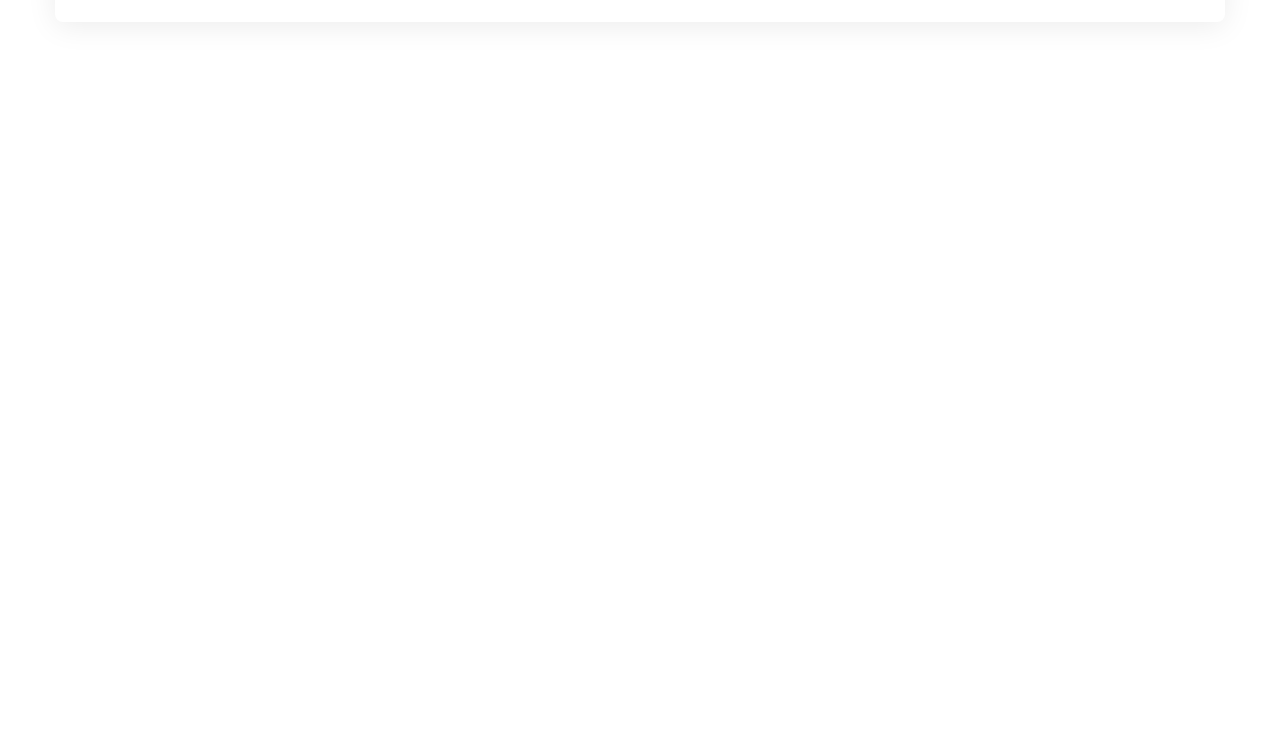
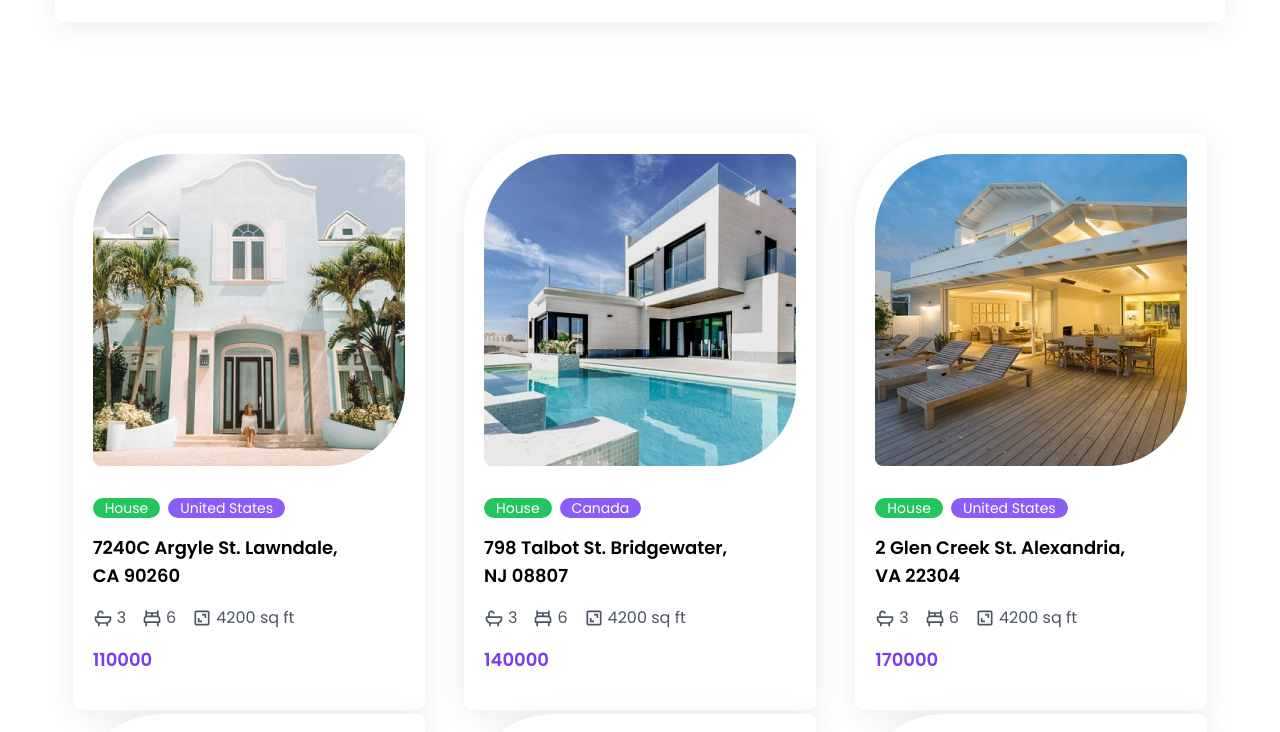
Before and after one commit to khunemz/rx-real-estate, a React (Create React App) app: page / in a window 1280 px wide. Shown: the part 744-1476 px from the top of the page. Built offline with nearby package versions, Linux system fonts and the light colour scheme; the HTML template or start-up script is replaced by a standard one.

Commit message:
:sparkles: create new pages

```diff
--- a/src/components/House.js
+++ b/src/components/House.js
@@ -1,7 +1,50 @@
 import React from 'react';
+import { BiBed, BiBath, BiArea } from 'react-icons/bi'
 
-const House = () => {
-  return <div>House</div>;
+const House = ({ house }) => {
+  const { image, type, country, address, bedrooms, bathrooms, surface, price } = house;
+  return (
+    <div className='bg-white shadow-1 p-5 rounded-lg rounded-tl-[90px] w-full max-w-[352px]
+      mx-auto cursor-pointer hover:shadow-2xl transition
+    '>
+      <img src={image} alt={type} className="mb-8"/>
+      <div className='mb-4 flex gap-x-2 text-sm'>
+        <div className='bg-green-500 rounded-full text-white px-3'>{ type }</div>
+        <div className='bg-violet-500 rounded-full text-white px-3'>{ country }</div>
+      </div>
+
+      <div className='text-lg font-semibold max-w-[260px]'>{ address }</div>
+      <div className='flex gap-x-4 my-4'>
+        <div className='flex items-center text-gray-600 gap-1'>
+          <div className='text-[20px]'>
+            <BiBath />
+          </div>
+          <div>
+            { bathrooms }
+          </div>
+        </div>
+
+        <div className='flex items-center text-gray-600 gap-1'>
+          <div className='text-[20px]'>
+            <BiBed />
+          </div>
+          <div>
+            { bedrooms }
+          </div>
+        </div>
+
+        <div className='flex items-center text-gray-600 gap-1'>
+          <div className='text-[20px]'>
+            <BiArea />
+          </div>
+          <div>
+            { surface }
+          </div>
+        </div>
+      </div>
+      <div className='text-lg font-semibold text-violet-600 mb-4'>{price}</div>
+    </div>
+  );
 };
 
 export default House;
--- a/src/components/HouseList.js
+++ b/src/components/HouseList.js
@@ -1,7 +1,29 @@
-import React from 'react';
+import React, { useContext } from 'react';
+import { Link } from 'react-router-dom';
+import { ImSpinner2 } from 'react-icons/im'
+import { HouseContext } from './HouseContext';
+import House from './House';
 
 const HouseList = () => {
-  return <div>HouseList</div>;
+  const { houses, loading } = useContext(HouseContext);
+  console.log('houses : ', houses);
+  return (
+    <section className='mb-20'>
+      <div className='container mx-auto'>
+        <div className='grid md:grid-cols-2 lg:grid-cols-3 gap-4 lg:gap-1'>
+          { houses.map((house,index) => {
+            return (
+              <Link to={`property/${house.id}`}
+                key={index}
+              >
+                <House house={house} />
+              </Link>
+            )
+          }) }
+        </div>
+      </div>
+    </section>
+  );
 };
 
 export default HouseList;
--- a/src/pages/Home.js
+++ b/src/pages/Home.js
@@ -1,9 +1,16 @@
-import React from 'react';
+import React, { useContext } from 'react';
+import { HouseContext } from '../components/HouseContext';
 import Banner from './../components/Banner'
+import HouseList from '../components/HouseList'
+import House from '../components/House'
+
 const Home = () => {
-  return <div className='min-h-[1800px]'>
-    <Banner />
-  </div>;
+  return (
+    <div className='min-h-[1800px]'>
+      <Banner />
+      <HouseList />
+    </div>
+  );
 };
 
 export default Home;
```
